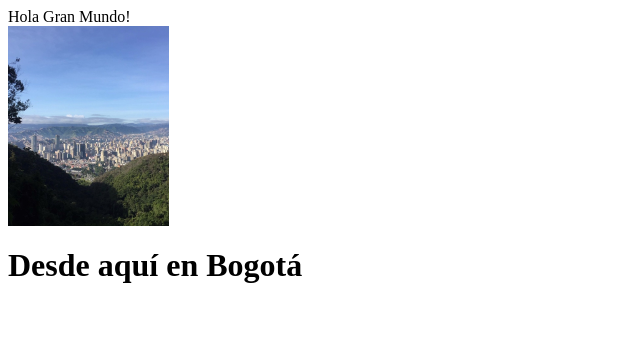
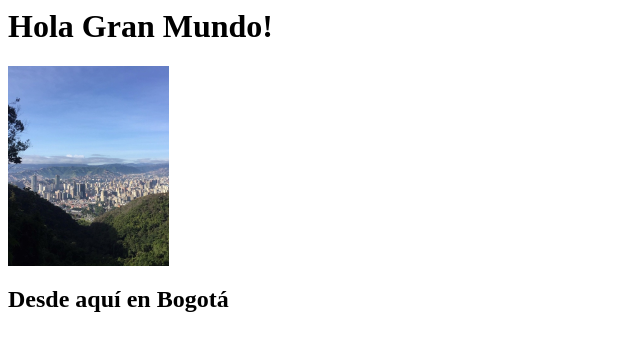
Before and after one commit to RamonEGA/rega.github.io, a plain HTML site: page index.html in a window 1280 px wide. Shown: the whole page, without its empty margins (0-640 px from the left). Drawn offline with Linux system fonts and the light colour scheme.

Commit message:
Update index.html

```diff
--- a/index.html
+++ b/index.html
@@ -1,7 +1,7 @@
 <html>
-<hl>Hola Gran Mundo! </hl>
+<h1>Hola Gran Mundo! </h1>
 <div>
     <img src="Bog.jpg" height="200"
 </div>
-<h1> Desde aquí en Bogotá</h1>
+<h2> Desde aquí en Bogotá</h2>
 </html>
```
